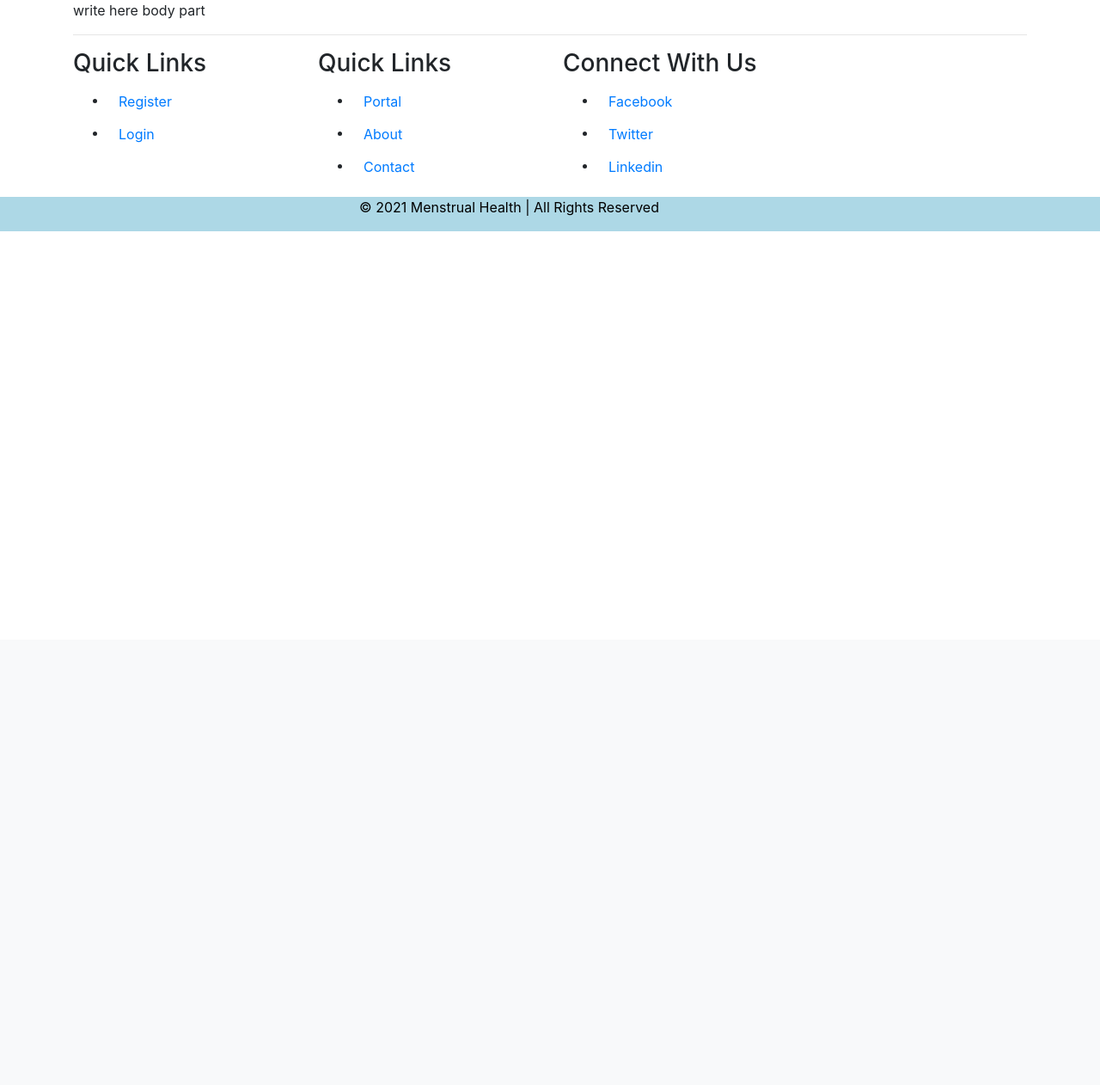
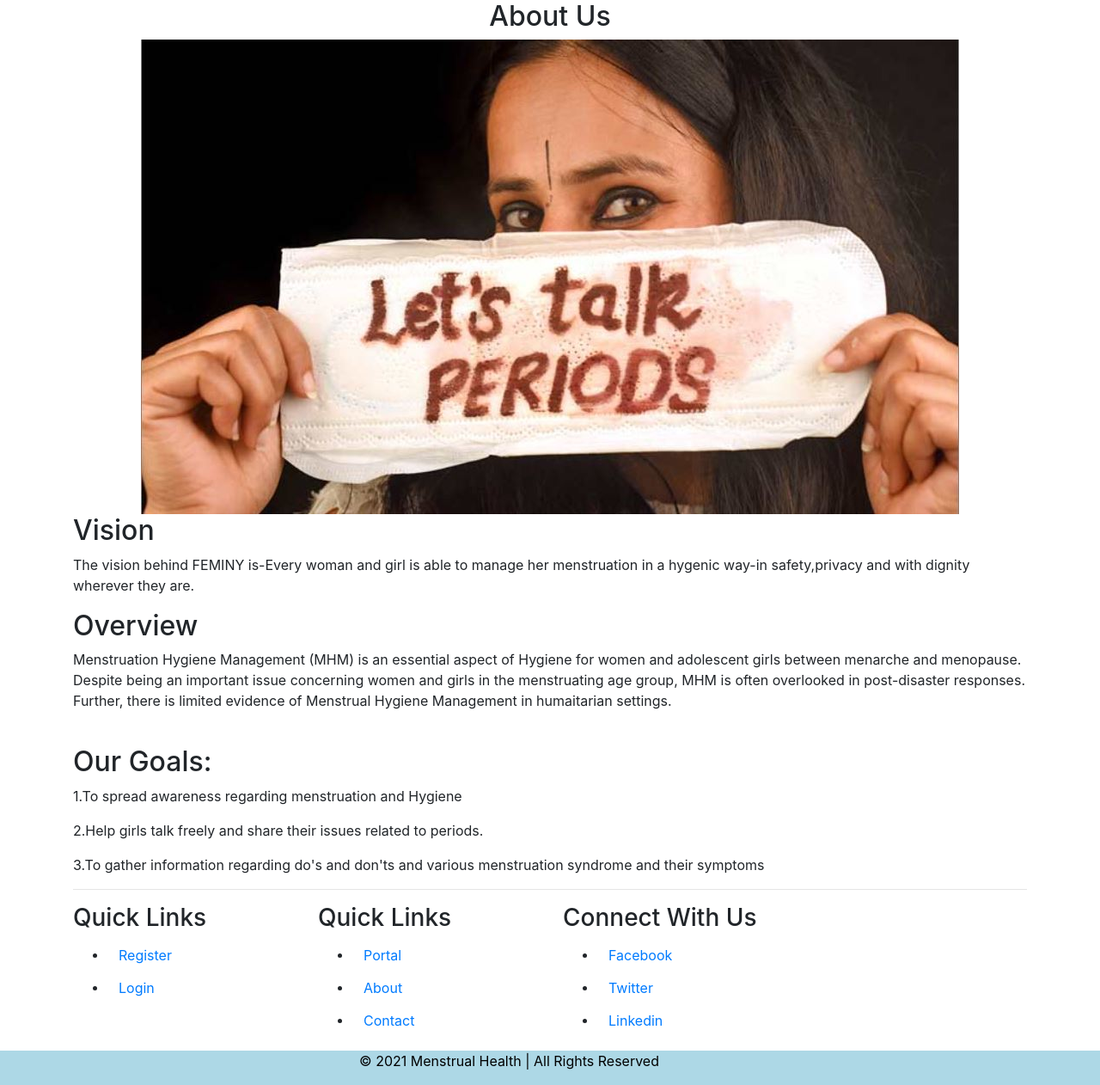
Before and after one commit to ykriplani/INVICTUS-S15_STA, a Django app: page /about/ in a window 1280 px wide. Shown: the part 56-1318 px from the top of the page at 86% size. Before the commit the page ends 325 px from the top, so only its background shows below. Run offline with Django 4.2, Linux system fonts and the light colour scheme; some libraries are stand-ins or nearby versions.

Commit message:
about us added

```diff
--- a/application/templates/data/about.html
+++ b/application/templates/data/about.html
@@ -1,5 +1,28 @@
 {% extends "base.html"%}
 {% load static %}
 {% block body_content %}
-write here body part
+<div class="row justify-content-center">
+    <h2>About Us</h2>
+
+</div>
+<center><img src="{% static 'images/img5.jpg' %}" class="img-fluid" alt="Responsive image"></center>
+  <div>
+
+    <h2>Vision</h2>
+    <p>The vision behind FEMINY is-Every woman and girl is able to manage her menstruation in a hygenic way-in safety,privacy and with dignity wherever they are. </p>
+    <h2>Overview</h2>
+    <p>Menstruation Hygiene Management (MHM) is an essential aspect of Hygiene for women and adolescent girls between menarche and menopause. Despite being an important issue concerning women and girls in the menstruating age group, MHM is often overlooked in post-disaster responses. Further, there is limited evidence of Menstrual Hygiene Management in humaitarian settings.</p>
+
+    <br>
+
+      <h2>Our Goals:</h2>
+      <p>1.To spread awareness regarding menstruation and Hygiene</p>
+
+      <p>2.Help girls talk freely and share their issues related to periods.</p>
+
+      <p>3.To gather information regarding do's and don'ts and various menstruation syndrome and their symptoms</p>
+
+  </div>
+
+
 {% endblock %}
```
Also changed, not shown: application/static/images/img5.JPG (added).
